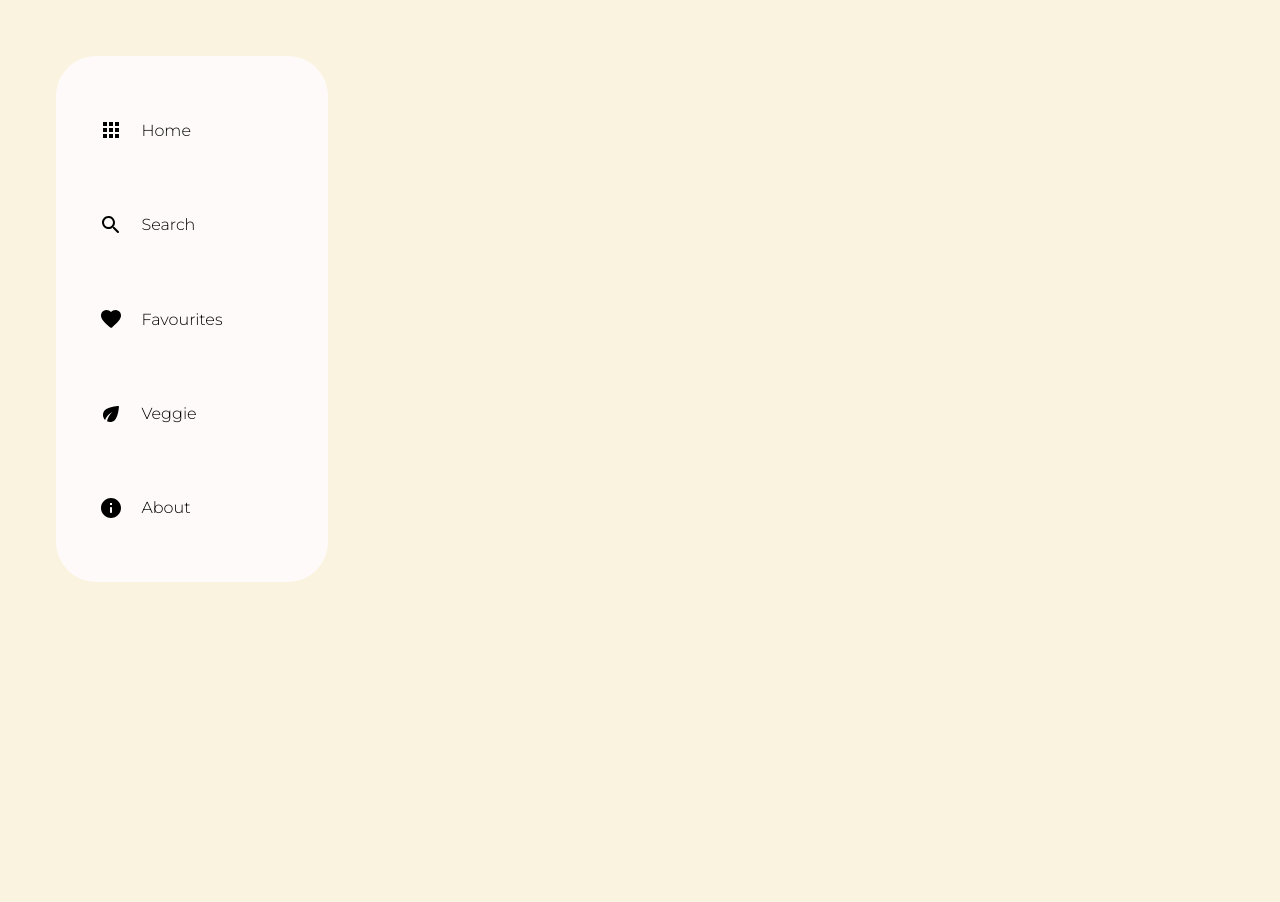
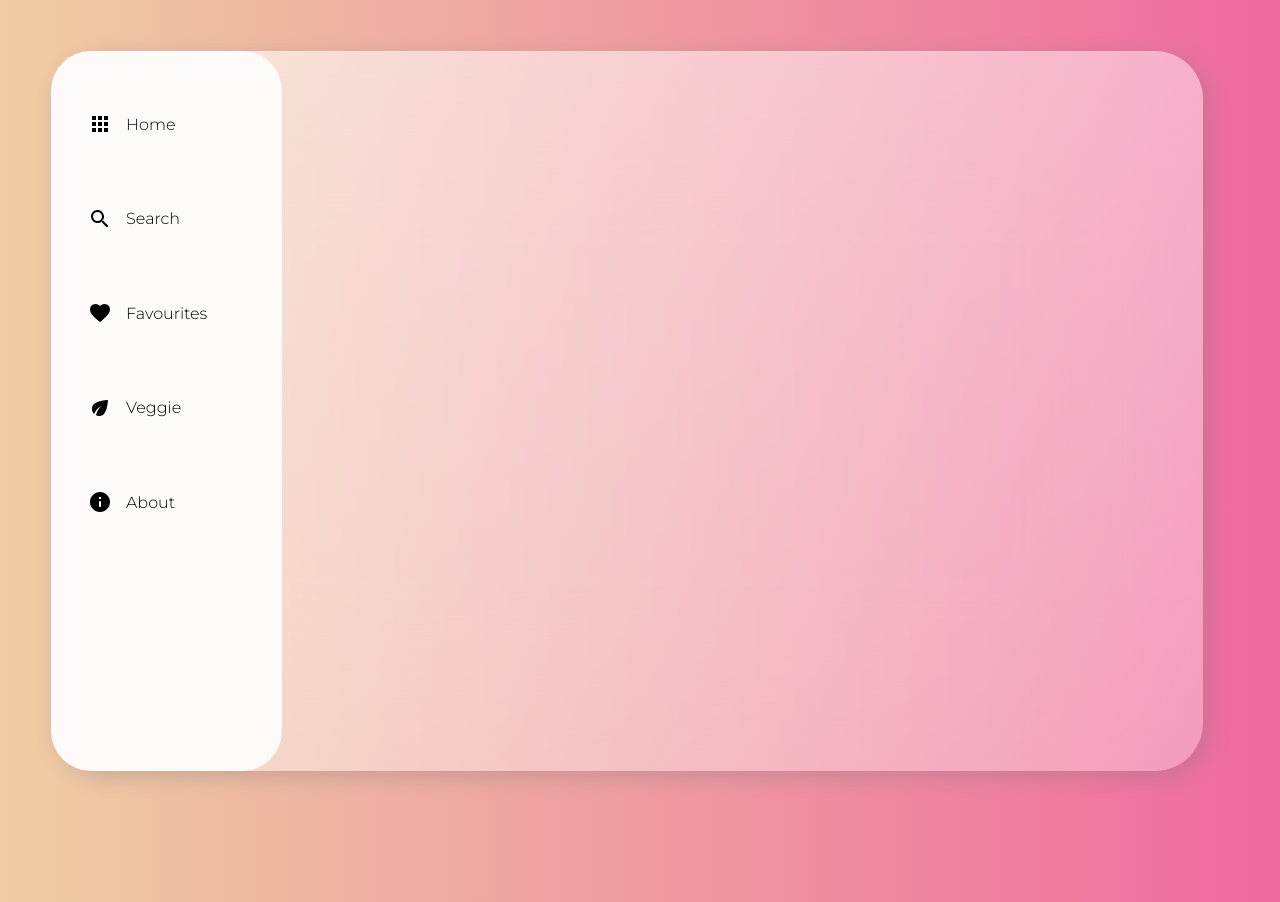
Before and after one commit to Mggadea/FoodApp, a React (Create React App) app: page / in a window 1280 px wide. Shown: the top 902 px of the page. Built offline with nearby package versions, Linux system fonts and the light colour scheme.

Commit message:
new design and color palette. active atribute added into sidebarList

```diff
--- a/src/App.css
+++ b/src/App.css
@@ -3,9 +3,22 @@
 .App {
   width: 100vw;
   height: 100vh;
-  background-color: #faf3e0;
+  background: linear-gradient(to right, #eecda3, #ef629f);
   padding: 4%;
 }
+.AppContainer {
+  width: 90vw;
+  height: 90vh;
+  background: linear-gradient(
+    to right bottom,
+    rgba(255, 255, 255, 0.6),
+    rgba(255, 255, 255, 0.3)
+  );
+  backdrop-filter: blur(5rem);
+  border-radius: 3rem;
+  box-shadow: 6px 6px 20px rgba(122, 122, 122, 0.322);
+}
+
 * {
   margin: 0%;
   padding: 0%;
@@ -13,16 +26,22 @@
 .sidebar {
   height: 100%;
   width: 20%;
+  display: flex;
+  justify-content: space-evenly;
 }
 .sidebarList {
   padding: 3%;
-
   height: auto;
   width: 100%;
   background-color: snow;
-  margin: 2%;
+  margin: 0%;
   border-radius: 40px;
 }
+.sidebarList #active {
+  background-color: #f5c0c0;
+  font-weight: 700;
+}
+
 .sidebarList .row {
   width: 80%;
   margin: 2.4rem 1rem;
@@ -37,16 +56,14 @@
   font-family: "Montserrat", sans-serif;
   font-weight: 300;
 }
-.sidebarList .row:hover{
+.sidebarList .row:hover {
   cursor: pointer;
-  background-color: #1e212d;
-  color: snow;
 }
-.row #sidebarItemIcon{
+.row #sidebarItemIcon {
   flex: 30%;
   display: grid;
   place-items: center;
 }
-.row #sidebarItemText{
+.row #sidebarItemText {
   flex: 70%;
 }
--- a/src/App.js
+++ b/src/App.js
@@ -1,10 +1,12 @@
-import './App.css';
-import { Sidebar } from './components/Sidebar/Sidebar';
+import "./App.css";
+import { Sidebar } from "./components/Sidebar/Sidebar";
 
 function App() {
   return (
-    <div className="App">
-      <Sidebar/>
+    <div className="App ">
+      <div className="AppContainer">
+        <Sidebar />
+      </div>
     </div>
   );
 }
--- a/src/components/Sidebar/Sidebar.js
+++ b/src/components/Sidebar/Sidebar.js
@@ -10,6 +10,7 @@ export const Sidebar = () => {
           return (
             <li
               key={key}
+              id={window.location.pathname == value.link ? "active" : "" }
               className="row"
               onClick={() => (window.location.pathname = value.link)}
             >
```
